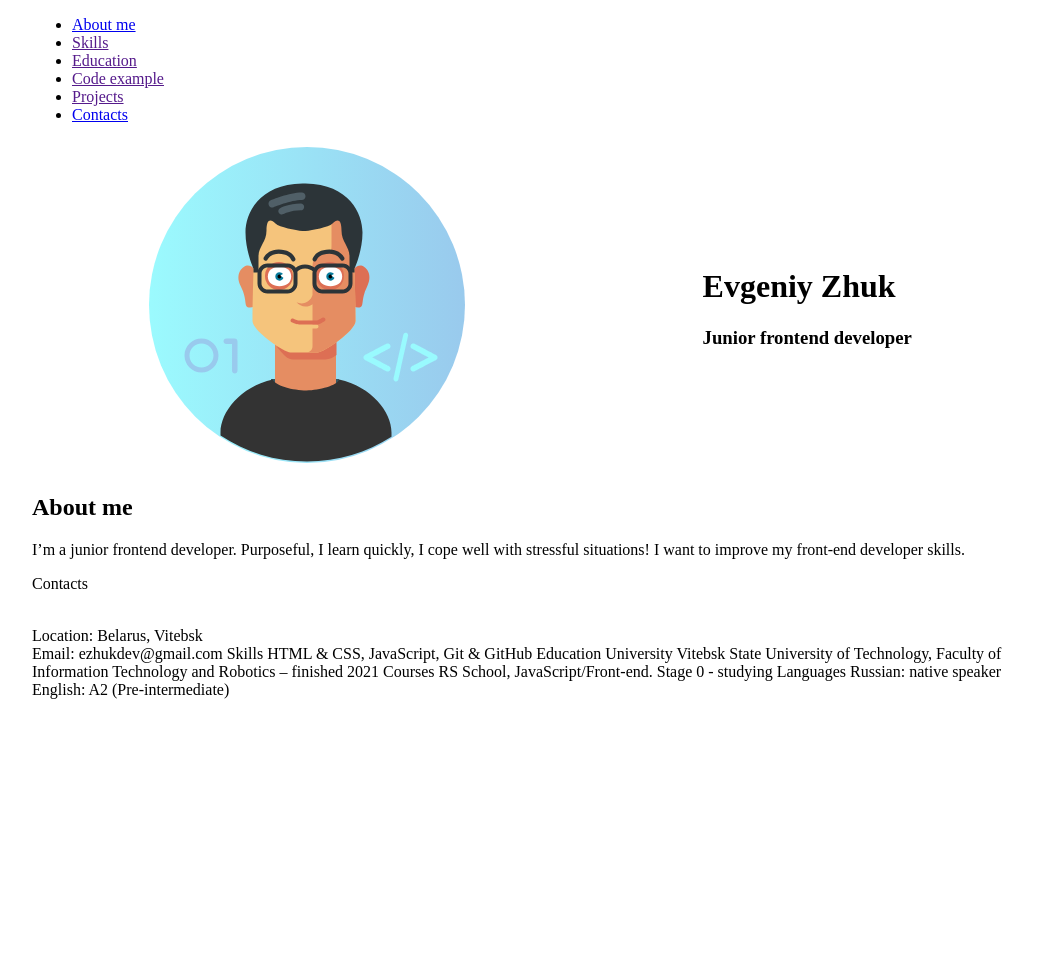
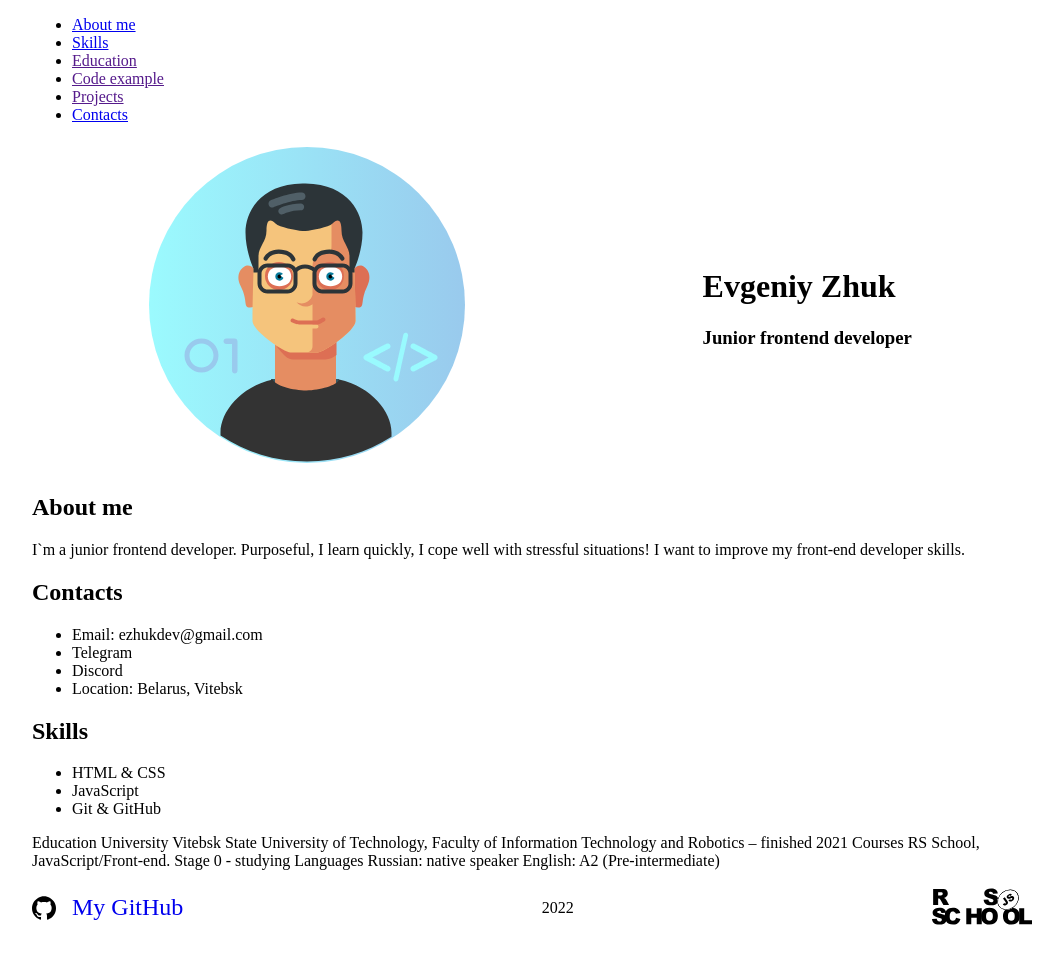
Before and after one commit to e-zhuk/rsschool-cv, a plain HTML site: page index.html in a window 1280 px wide. Shown: the whole page, without its empty margins (108-1171 px from the left). Before the commit the page ends 800 px from the top, so only its background shows below. Drawn offline with Linux system fonts and the light colour scheme.

Commit message:
fix: add footer

```diff
--- a/index.html
+++ b/index.html
@@ -19,7 +19,7 @@
                         <a href="#about" class="header__link">About me</a>
                     </li>
                     <li class="header__item">
-                        <a href="" class="header__link">Skills</a>
+                        <a href="#skills" class="header__link">Skills</a>
                     </li>
                     <li class="header__item">
                         <a href="" class="header__link">Education</a>
@@ -42,6 +42,7 @@
 
     <main class="main">
         <div class="container">
+
             <div class="info">
                 <div class="info__avatar">
                     <img src="assets/avatar.svg" alt="My Avatar">
@@ -50,25 +51,34 @@
                     <h1> Evgeniy Zhuk </h1>
                     <h3>Junior frontend developer</h3>
                 </div>
-
             </div>
 
-            <div class="about">
+            <div class="about" id="about">
                 <h2>About me</h2>
                 <p>
-                    I’m a junior frontend developer. Purposeful, I learn quickly, I cope well with stressful situations!
+                    I`m a junior frontend developer. Purposeful, I learn quickly, I cope well with stressful situations!
                     I want to improve my front-end developer skills.
                 </p>
             </div>
-            <p> Contacts </p>
-            <br>
-            Location: Belarus, Vitebsk
-            <br>
-            Email: ezhukdev@gmail.com
 
-            Skills
+            <div class="contacts" id="contacts">
+                <h2>Contacts</h2>
+                <ul class="contacts__list">
+                    <li class="contacts__item">Email: ezhukdev@gmail.com</li>
+                    <li class="contacts__item">Telegram</li>
+                    <li class="contacts__item">Discord</li>
+                    <li class="contacts__item">Location: Belarus, Vitebsk</li>
+                </ul>
+            </div>
 
-            HTML & CSS, JavaScript, Git & GitHub
+            <div class="skills" id="skills">
+                <h2>Skills</h2>
+                <ul class="skills__list">
+                    <li class="skills__item">HTML & CSS</li>
+                    <li class="skills__item">JavaScript</li>
+                    <li class="skills__item">Git & GitHub</li>
+                </ul>
+            </div>
 
             Education
 
@@ -89,7 +99,18 @@
     </main>
 
     <footer>
-
+        <div class="container">
+            <div class="footer_item">
+                <a href="https://github.com/e-zhuk" class="footer__link">
+                    <img src="assets/github-logo.svg" alt="github-logo" class="footer__link-img-git">
+                    <p>My GitHub</p>
+                </a>
+                <span>2022</span>
+                <a href="https://rs.school/js">
+                    <img src="assets/rs_school_js.svg" alt="rs-school-logo" class="footer__link-img-rs">
+                </a>
+            </div>
+        </div>
     </footer>
 
 </body>
--- a/style.css
+++ b/style.css
@@ -12,3 +12,29 @@
 .info__title {
   padding: 10px;
 }
+
+.footer_item {
+  display: flex;
+  justify-content: space-between;
+  align-items: center;
+}
+
+.footer__link {
+  display: flex;
+  align-items: center;
+  font-size: 24px;
+  text-decoration: none;
+}
+
+.footer__link-img-git {
+
+  width: 24px;
+  height: 24px;
+  margin-right: 16px;
+}
+
+.footer__link-img-rs {
+
+  width: 100px;
+  height: 40px;
+}
```
Also changed, not shown: assets/github-logo.svg (added), assets/rs_school_js.svg (added).
